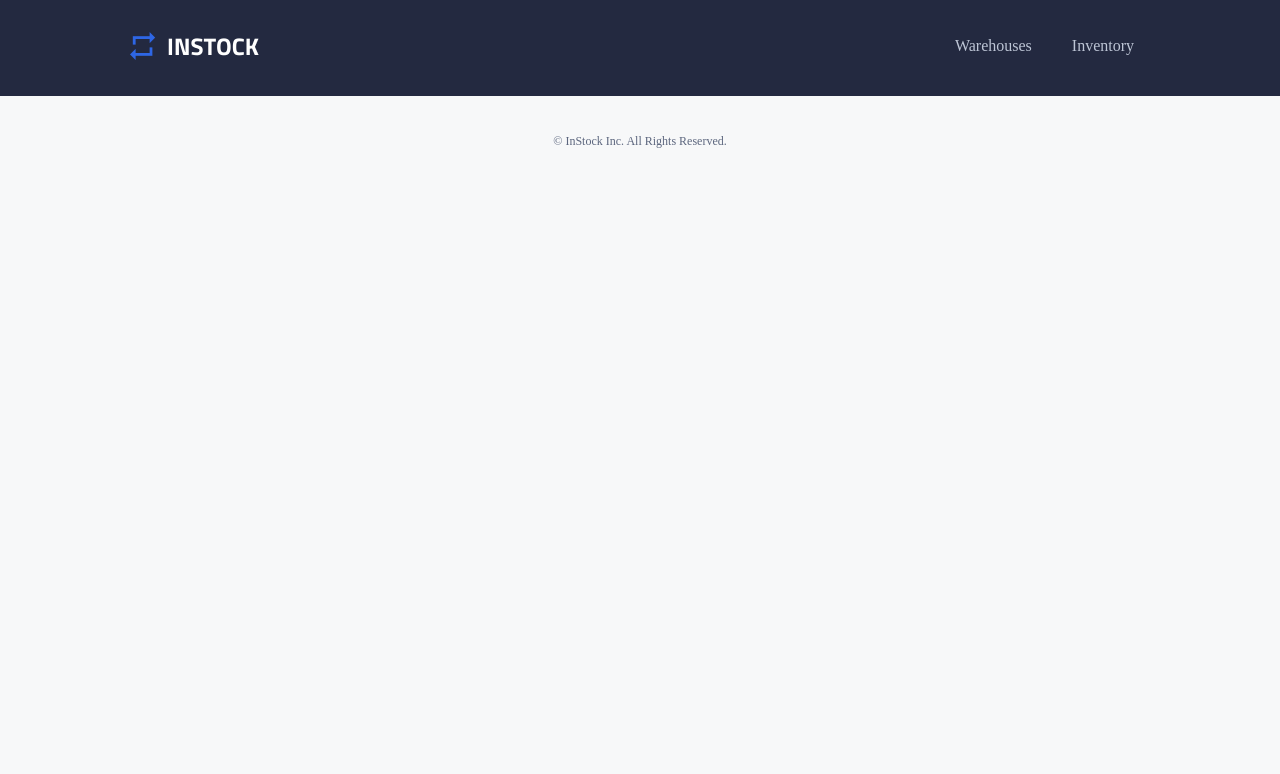
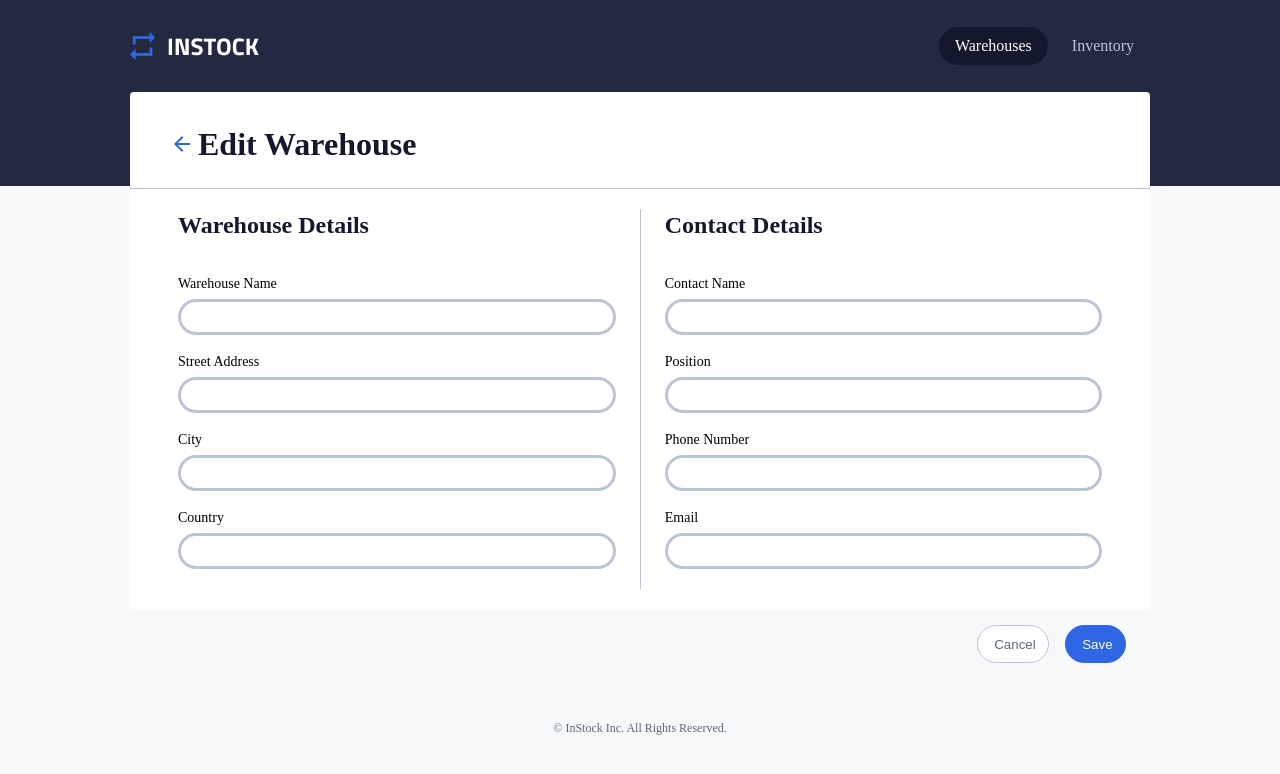
Before and after one commit to sunshineagoo17/group-four-instock, a React (Create React App) app: page /edit-warehouse/1 in a window 1280 px wide. Shown: the top 774 px of the page. Built offline with nearby package versions, Linux system fonts and the light colour scheme; no server answers; a web font is replaced by a local one.

Commit message:
Updated and cleaned up code and resolved errors

```diff
--- a/src/App.js
+++ b/src/App.js
@@ -37,8 +37,8 @@ const App = () => (
           element={<WarehouseInventoryList fetchFn={fetchData} />}
         />
         <Route
-          path='/editwarehouse'
-          element={<EditWarehouse/>}
+          path='/edit-warehouse/:id'
+          element={<EditWarehouse baseURL={URL}/>}
         />
         <Route
           path='/inventory'
--- a/src/components/EditWarehouse/EditWarehouse.jsx
+++ b/src/components/EditWarehouse/EditWarehouse.jsx
@@ -1,147 +1,263 @@
 import './EditWarehouse.scss';
 import backIcon from '../../assets/images/arrow_back-24px.svg';
-import { useState } from 'react';
+import { useState, useEffect } from 'react';
 import axios from 'axios';
+import { useParams, Link, useNavigate } from 'react-router-dom';
 
+const EditWarehouse = ({ baseURL }) => {
+    const { id } = useParams();
+    const navigate = useNavigate();
 
-//Things to do
-    // Clear all inputs when you click cancel
-    // style the validation
-    //params from warehouse list
-    //Actuall test put function
+    // State to store warehouse details
+    const [warehouseDetails, setWarehouseDetails] = useState({
+        warehouse_name: '',
+        address: '',
+        city: '',
+        country: '',
+        contact_name: '',
+        contact_position: '',
+        contact_phone: '',
+        contact_email: ''
+    });
 
-const EditWarehouse = () => {
-
+    const [originalDetails, setOriginalDetails] = useState({});
+    // Error States
     const [emailError, setEmailError] = useState('');
     const [phoneError, setPhoneError] = useState('');
     const [emptyError, setEmptyError] = useState('');
+    const [submit, setSubmit] = useState('');
 
-    //Regex functions for validation
+    // Regex functions for validation
     const phoneRegex = /^\+?(\d{1,4})?[\s-]?(\(?\d{3}\)?)[\s-]?(\d{3})[\s-]?(\d{4})$/;
-    const emailRegex = /^[\w-.]+@([\w-]+\.)+[\w-]{2,4}$/;
-    const emptyRegex = /^$/;
+    const emailRegex = /^[\w-]+@([\w-]+\.)+[\w-]{2,4}$/;
 
+    // Fetch warehouse details on component mount
+    useEffect(() => {
+        const fetchWarehouseDetails = async () => {
+            try {
+                const response = await axios.get(`${baseURL}/warehouses/${id}`);
+                setWarehouseDetails(response.data);
+                setOriginalDetails(response.data);
+            } catch (error) {
+                console.error('Error fetching warehouse details:', error);
+            }
+        };
+        fetchWarehouseDetails();
+    }, [id, baseURL]);
 
-    //Function used upon submittion of form
-    const formSubmit = (event)=>{
+    // Function to reset only the invalid phone number field
+    const resetPhoneNumberField = () => {
+        setWarehouseDetails(prevDetails => ({
+            ...prevDetails,
+            contact_phone: ''
+        }));
+    };
+
+    // Function to reset only the invalid email field
+    const resetEmailField = () => {
+        setWarehouseDetails(prevDetails => ({
+            ...prevDetails,
+            contact_email: ''
+        }));
+    };
+
+    // Form reset following the clicking of the cancellation button or the 'OK' button for errors.
+    const formCancellation = () => {
+        setEmailError('');
+        setPhoneError('');
+        setEmptyError('');
+        setSubmit('');
+        setWarehouseDetails(originalDetails);
+    };
+
+    // Handle input change
+    const handleInputChange = (e) => {
+        const { name, value } = e.target;
+        setWarehouseDetails(prevDetails => ({
+            ...prevDetails,
+            [name]: value
+        }));
+    };
+
+    // Function to format the phone number
+    const formatPhoneNumber = (number) => {
+        const cleaned = ('' + number).replace(/\D/g, '');
+        const match = cleaned.match(/^(\d{1,4})(\d{3})(\d{3})(\d{4})$/);
+        if (match) {
+            return `+${match[1]} (${match[2]}) ${match[3]}-${match[4]}`;
+        }
+        return number;
+    };
+
+    // Function used upon submission of form
+    const formSubmit = (event) => {
         event.preventDefault();
-        console.log(event);
-        const warehouse__nameInput = [event.target[0].value];
-        const addressInput = [event.target[1].value];
-        const cityInput = [event.target[2].value];
-        const countryInput = [event.target[3].value];
-        const nameInput = [event.target[4].value];
-        const positionInput = [event.target[5].value];
-        const phoneInput = event.target[6].value
-        const emailInput = event.target[7].value
+        setSubmit(''); // Clear the submit state on new form submission
+        const {
+            warehouse_name,
+            address,
+            city,
+            country,
+            contact_name,
+            contact_position,
+            contact_phone,
+            contact_email
+        } = warehouseDetails;
 
-        const eventArray = [warehouse__nameInput,addressInput,cityInput,countryInput,nameInput,positionInput,phoneInput,emailInput]
-
-        //Returns an array with non empty values
-        const eventArrayLoop = eventArray.filter((input)=>{
-            return input;
-        });
-
-        //Warehouse details from the form that will be used for the put request
-        const warehouseDetails = {
-            warehouse_name: warehouse__nameInput,
-            address: addressInput,
-            city: cityInput,
-            country: countryInput,
-            contact_name: nameInput,
-            contact_position: positionInput,
-            contact_phone: phoneInput,
-            contact_email: emailInput
-        }
-
-        if(eventArrayLoop.length <8){
-            setEmptyError('One or more fields are empty')
-        }else if(!phoneRegex.test(phoneInput) && !emptyRegex.test(phoneInput) ){
-            setPhoneError('The phone number entered is incorrect')
-        }else if(!emailRegex.test(emailInput) && !emptyRegex.test(phoneInput)){
-            setEmailError('The email you entered is incorrect')
-        }else{
-            axios.put('https://26abfd85-a3b8-40df-a5ee-048db9cfdaf3.mock.pstmn.io',warehouseDetails).then((data)=>{
+        // Form validation
+        if ([warehouse_name, address, city, country, contact_name, contact_position, contact_phone, contact_email].some(field => !field)) {
+            setEmptyError('One or more fields are empty.');
+        } else if (!phoneRegex.test(contact_phone)) {
+            setPhoneError('The phone number entered is incorrect.');
+            resetPhoneNumberField();
+        } else if (!emailRegex.test(contact_email)) {
+            setEmailError('The email you entered is incorrect.');
+            resetEmailField();
+        } else {
+            const formattedPhone = formatPhoneNumber(contact_phone);
+            const updatedDetails = {
+                ...warehouseDetails,
+                contact_phone: formattedPhone
+            };
+            axios.put(`${baseURL}/warehouses/${id}`, updatedDetails)
+                .then((data) => {
                     console.log(data);
-            }).catch((error)=>{
+                    setSubmit('true');
+                })
+                .catch((error) => {
                     console.log(error);
+                    setSubmit('false');
                 });
         }
-    }
+    };
 
-  return(
+    return (
         <div className='warehouseForm'>
             <div className='warehouseForm__header list-padding-side'>
                 <div className='warehouseForm__header_title txt-header txt-bold txt-black'>
-
-            <img src={backIcon} alt='go back to inventory' />
+                    <img className='warehouseForm__back-btn' src={backIcon} alt='go back to list of warehouses' onClick={() => navigate('/')} />
                     Edit Warehouse
                 </div>
             </div>
             <div className='divider'></div>
             <div className='formWrapper'>
                 <div className='form-padding-side form-padding-topbottom'>
-
-                    <form className='editForm'id='editWarehouseInfo'onSubmit={formSubmit}>
+                    <form className='editForm' id='editWarehouseInfo' onSubmit={formSubmit}>
                         <div className='editForm__warehouse form-padding-side'>
                             <div className='txt-subheader txt-bold txt-black subheader_spacing'>Warehouse Details</div>
                             <div className='editForm__inputLabelWrapper'>
-                                    <label className='editForm__inputLabel txt-label'htmlFor='warehouse__name'>Warehouse Name</label>
-                                    <input className='editForm__input'name='warehouse__name'type='text'></input>
+                                <label className='editForm__inputLabel txt-label' htmlFor='warehouse_name'>Warehouse Name</label>
+                                <input
+                                    className='editForm__input'
+                                    name='warehouse_name'
+                                    type='text'
+                                    value={warehouseDetails.warehouse_name}
+                                    onChange={handleInputChange}
+                                />
                             </div>
                             <div className='editForm__inputLabelWrapper'>
-                                    <label className='editForm__inputLabel txt-label'htmlFor='street__address'>Street Address</label>
-                                    <input className='editForm__input'name='street__address'type='text'></input>
+                                <label className='editForm__inputLabel txt-label' htmlFor='address'>Street Address</label>
+                                <input
+                                    className='editForm__input'
+                                    name='address'
+                                    type='text'
+                                    value={warehouseDetails.address}
+                                    onChange={handleInputChange}
+                                />
                             </div>
                             <div className='editForm__inputLabelWrapper'>
-                                    <label className='editForm__inputLabel txt-label'htmlFor='city'>City</label>
-                                    <input className='editForm__input'name='city'type='text'></input>
+                                <label className='editForm__inputLabel txt-label' htmlFor='city'>City</label>
+                                <input
+                                    className='editForm__input'
+                                    name='city'
+                                    type='text'
+                                    value={warehouseDetails.city}
+                                    onChange={handleInputChange}
+                                />
                             </div>
                             <div className='editForm__inputLabelWrapper'>
-                                    <label className='editForm__inputLabel txt-label'htmlFor='country'>Country</label>
-                                    <input className='editForm__input'name='country'type='text'></input>
+                                <label className='editForm__inputLabel txt-label' htmlFor='country'>Country</label>
+                                <input
+                                    className='editForm__input'
+                                    name='country'
+                                    type='text'
+                                    value={warehouseDetails.country}
+                                    onChange={handleInputChange}
+                                />
                             </div>
                         </div>
-
                         <div className='form-padding-topbottom--contact form-padding-side'>
                             <div className='txt-subheader txt-bold txt-black subheader_spacing'>Contact Details</div>
                             <div className='editForm__inputLabelWrapper'>
-                                    <label className='editForm__inputLabel txt-label'htmlFor='contact__name'>Contact Name</label>
-                                    <input className='editForm__input'name='contact__name'type='text'></input>
+                                <label className='editForm__inputLabel txt-label' htmlFor='contact_name'>Contact Name</label>
+                                <input
+                                    className='editForm__input'
+                                    name='contact_name'
+                                    type='text'
+                                    value={warehouseDetails.contact_name}
+                                    onChange={handleInputChange}
+                                />
                             </div>
                             <div className='editForm__inputLabelWrapper'>
-                                <label className='editForm__inputLabel txt-label'htmlFor='position'>Position</label>
-                                <input className='editForm__input'name='position'type='text'></input>
+                                <label className='editForm__inputLabel txt-label' htmlFor='contact_position'>Position</label>
+                                <input
+                                    className='editForm__input'
+                                    name='contact_position'
+                                    type='text'
+                                    value={warehouseDetails.contact_position}
+                                    onChange={handleInputChange}
+                                />
                             </div>
                             <div className='editForm__inputLabelWrapper'>
-                                <label className='editForm__inputLabel txt-label'htmlFor='phone__number'>Phone Number</label>
-                                <input className='editForm__input'name='phone__number'type='tel'></input>
+                                <label className='editForm__inputLabel txt-label' htmlFor='contact_phone'>Phone Number</label>
+                                <input
+                                    className='editForm__input'
+                                    name='contact_phone'
+                                    type='tel'
+                                    value={warehouseDetails.contact_phone}
+                                    onChange={handleInputChange}
+                                />
                             </div>
                             <div className='editForm__inputLabelWrapper'>
-                                <label className='editForm__inputLabel txt-label'htmlFor='email'>Email</label>
-                                <input className='editForm__input'name='email'type='email'></input>
+                                <label className='editForm__inputLabel txt-label' htmlFor='contact_email'>Email</label>
+                                <input
+                                    className='editForm__input'
+                                    name='contact_email'
+                                    type='email'
+                                    value={warehouseDetails.contact_email}
+                                    onChange={handleInputChange}
+                                />
                             </div>
                         </div>
                     </form>
                 </div>
             </div>
             <div className='editForm__buttonContainer'>
-        <button className='btn btn--cancel'>Cancel</button>
-        <button className='btn btn--save'type='submit'form='editWarehouseInfo'>Save</button>
+                <button className='btn btn--cancel' onClick={formCancellation}>Cancel</button>
+                <button className='btn btn--save' type='submit' form='editWarehouseInfo'>Save</button>
             </div>
-    {emailError || phoneError || emptyError ?
+            {submit === 'true' && (
+                <div>
+                    <div className='message'>
                         <>
-        <div className='error'>
-            <>
-                <p className='error__text'>{emailError}</p>
-                <p className='error__text'>{phoneError}</p>
-                <p className='error__text'>{emptyError}</p>
+                            <p className='message__text'>Congratulations! You've edited Warehouse {id}.</p>
+                            <Link to='/'>
+                                <button className='btn--confirmation'>OK</button>
+                            </Link>
                         </>
                     </div>
+                </div>
+            )}
+            {(submit !== 'true' && (emailError || phoneError || emptyError)) && (
+                <div className='message--error'>
+                    <>
+                        <p className='message__text--error'>{emailError}</p>
+                        <p className='message__text--error'>{phoneError}</p>
+                        <p className='message__text--error'>{emptyError}</p>
+                        <button className='btn--confirmation' onClick={() => { setEmailError(''); setPhoneError(''); setEmptyError(''); }}>OK</button>
                     </>
-    :
-    <></>
-    }
+                </div>
+            )}
         </div>
     );
 };
--- a/src/components/EditWarehouse/EditWarehouse.scss
+++ b/src/components/EditWarehouse/EditWarehouse.scss
@@ -1,10 +1,13 @@
 @use '../../styles/partials/index' as *;
 
 .warehouseForm {
-  //display: flex;
     background-color: $pri-white;
     border-radius: sizeIncrement(1);
     flex-wrap: wrap;
+
+    &__back-btn {
+        cursor: pointer;
+    }
 
     &__header {
         display: flex;
@@ -19,7 +22,6 @@
             align-items: center;
             gap: sizeIncrement(1);
         }
-
     }
 }
 
@@ -31,55 +33,50 @@
     }
 }
 
-// .formWrapper{
-// }
-
-.form-padding-side{
+.form-padding-side {
     @include padding(side, sizeIncrement(6));
 
-    @include for-tablet{
-        width:100%
+    @include for-tablet {
+        width: 100%;
     }
 }
 
-.form-padding-topbottom{
+.form-padding-topbottom {
     @include padding(topbottom, sizeIncrement(5));
 
-    &--contact{
+    &--contact {
         @extend .form-padding-topbottom;
         border-top: solid 1px $sec-cloud;
 
-        @include for-tablet{
+        @include for-tablet {
             border-top: none;
             border-left: solid 1px $sec-cloud;
         }
-    @include for-tablet{
+        @include for-tablet {
             @include padding(topbottom, sizeIncrement(0));
         }
     }
 }
 
-
-.subheader_spacing{
+.subheader_spacing {
     @include padding(bottom, sizeIncrement(6));
 }
 
-.editForm{
-
-    @include for-tablet{
-        display:flex;
+.editForm {
+    @include for-tablet {
+        display: flex;
         justify-content: center;
     }
 
-    &__warehouse{
+    &__warehouse {
         @include padding(bottom, sizeIncrement(3));
     }
 
-    &__inputLabelWrapper{
+    &__inputLabelWrapper {
         @include padding(topbottom, sizeIncrement(2));
     }
-    &__input{
 
+    &__input {
         height: $input-height-mobile;
         width: 100%;
         border-radius: $input-radius;
@@ -88,55 +85,90 @@
         padding-right: 1rem;
         border: solid $sec-cloud;
         margin-top: 4px;
+
         @mixin for-tablet {
             height: $input-height-tablet;
             width: fit-content;
         }
     }
-    &__buttonContainer{
+
+    &__buttonContainer {
         background-color: $bg-grey;
         justify-content: space-between;
         display: flex;
         padding: 16px 24px;
 
-        @include for-tablet{
+        @include for-tablet {
             justify-content: flex-end;
         }
     }
 }
 
-.btn{
-    &--cancel{
+.btn {
+    &--cancel {
         background-color: $pri-white;
         border: solid 1px $sec-cloud;
         color: $sec-slate;
-        width:50%;
+        width: 50%;
         margin-right: 16px;
-        @include for-tablet{
+        cursor: pointer;
+
+        @include for-tablet {
             width: 4.5rem;
         }
     }
 
-    &--save{
+    &--save {
         color: $pri-white;
         border: solid 1px $pri-indigo;
         background-color: $pri-indigo;
-        width:50%;
-        @include for-tablet{
+        width: 50%;
+        cursor: pointer;
+
+        @include for-tablet {
             width: 3.8rem;
+        }
+    }
+
+    &--confirmation {
+        margin: .5rem;
+        color: $pri-white;
+        border: solid 1px $pri-indigo;
+        background-color: $pri-indigo;
+        border-radius: 20px;
+        width: 3.5rem;
+        height: 1.5rem;
+        font-family: $defaultFont;
+    }
+}
+
+.message {
+    display: block;
+    text-align: center;
+    background-color: $bg-grey;
+    border: solid 1px $pri-indigo;
+    border-radius: 4px;
+
+    &--error {
+        @extend .message;
+        font-family: $defaultFont;
+        background-color: $bg-grey;
+        border: solid 1px red;
+        border-radius: 4px;
+        padding: .1rem;
+    }
+
+    &__text {
+        width: 100%;
+        font-family: $defaultFont;
+        color: $pri-indigo;
+
+        &--error {
+            color: red;
         }
     }
 }
 
-.error{
-    background-color: $bg-grey;
-    border: solid 1px $sec-slate;
-    display:block;
-
-    &__text{
-        width: 100%;
-        display: flex;
+a {
     justify-content: center;
 }
-
-}
--- a/src/components/Header/Header.js
+++ b/src/components/Header/Header.js
@@ -1,9 +1,20 @@
 import React from 'react';
 import logo from '../../assets/images/InStock-Logo_2x.png';
 import './Header.scss';
-import { NavLink, Link } from 'react-router-dom';
+import { NavLink, Link, useLocation } from 'react-router-dom';
 
 function Header() {
+  // Get the current location to determine the active link
+  const location = useLocation();
+
+  // Check if a link should be active
+  const isActiveLink = (path) => {
+    if (path === '/') {
+      return location.pathname === '/' || location.pathname.startsWith('/edit-warehouse');
+    }
+    return location.pathname.startsWith(path);
+  };
+
   return (
     <header>
       <nav className='main-nav page-max-width'>
@@ -12,10 +23,16 @@ function Header() {
         </Link>
 
         <ul className='main-nav-container'>
-          <NavLink to='/warehouse' className='main-nav-container__link btn'>
+        <NavLink
+            to='/'
+            className={`main-nav-container__link btn ${isActiveLink('/') ? 'active' : ''}`}
+          >
             Warehouses
           </NavLink>
-          <NavLink to='/inventory' className='main-nav-container__link btn'>
+          <NavLink
+            to='/inventory'
+            className={`main-nav-container__link btn ${isActiveLink('/inventory') ? 'active' : ''}`}
+          >
             Inventory
           </NavLink>
         </ul>
--- a/src/components/WarehouseInventoryList/WarehouseInventoryList.jsx
+++ b/src/components/WarehouseInventoryList/WarehouseInventoryList.jsx
@@ -48,10 +48,10 @@ const WarehouseInventoryList = ({ fetchFn }) => {
           </Link>
           {warehouseDetails.warehouse_name}
         </div>
-        <button className='edit-btn'>
-          <img className='edit-icon' src={editIcon} alt='edit Item' />
+        <Link to={`/edit-warehouse/${warehouseId}`} className='edit-btn'>
+          <img className='edit-icon' src={editIcon} alt='edit warehouse' />
           <p className='edit-text txt-btn txt-bold'>Edit</p>
-        </button>
+        </Link>
       </div>
       <div className='divider'></div>
       <div className='warehouseDetails list-padding-side'>
```
Also changed, not shown: src/components/WarehouseListRow/WarehouseListRow.jsx (+7 -5 lines). Lines whose indentation alone changed are shown as unchanged.
